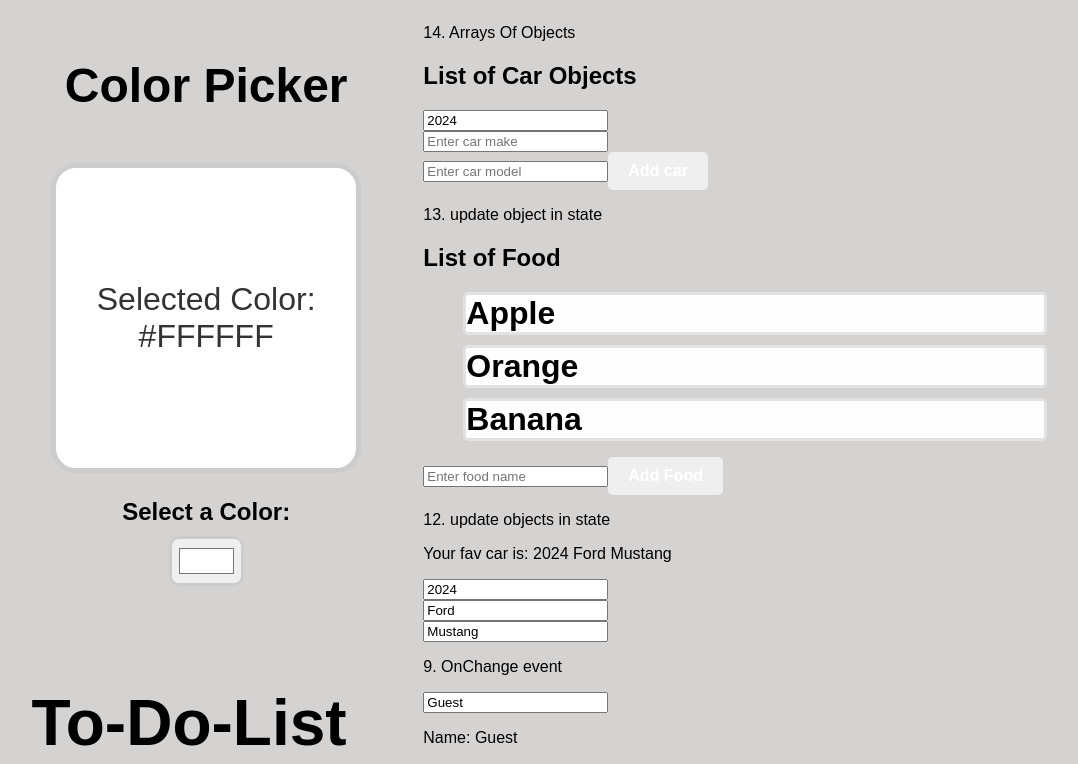
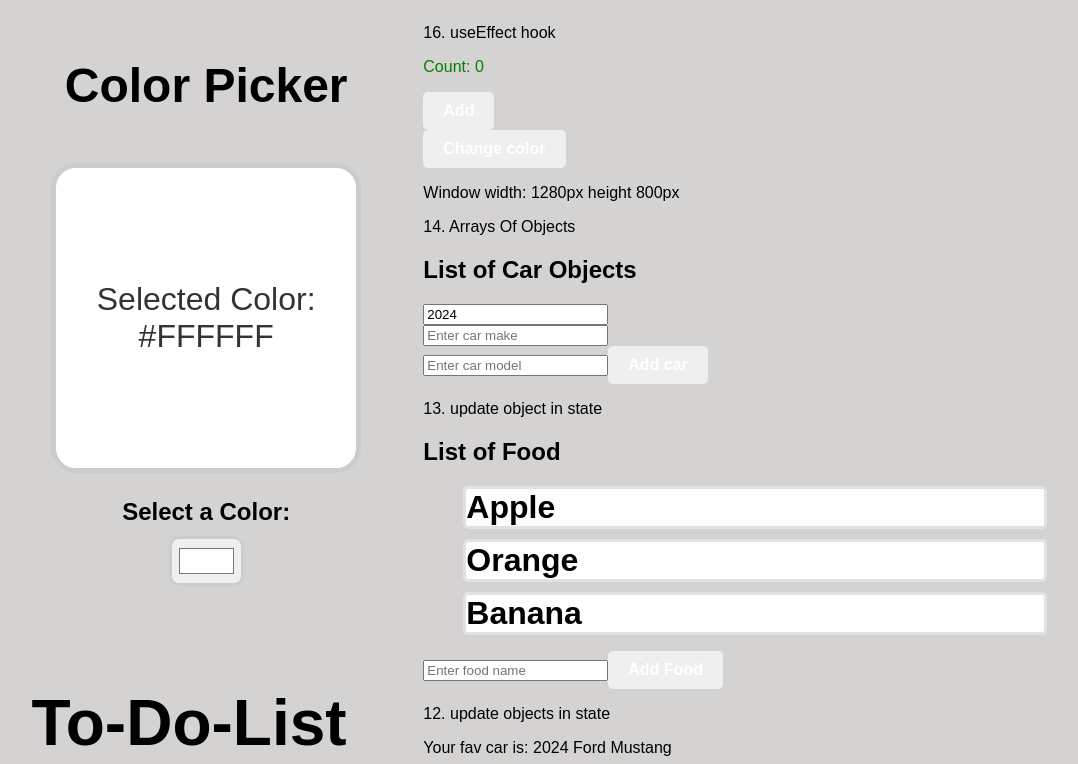
Before and after one commit to dominids/website, a React (Vite) app in the folder my-react-app/: page / in a window 1280 px wide. Shown: the top 764 px of the page, without its empty margins (19-1097 px from the left). Built offline with nearby package versions, Linux system fonts and the light colour scheme.

Commit message:
useEffectHook()

```diff
--- a/my-react-app/src/App.tsx
+++ b/my-react-app/src/App.tsx
@@ -12,6 +12,7 @@
 import UpdateArrays from "./UpdateArrays";
 import ArraysOfObjects from "./ArrayOfObjects";
 import ToDoList from "./ToDoList/ToDoList";
+import UseEffectHook from "./UseEffectHook";
 function App() {
   const fruits = [
     {id: 1,name:"apple", calories: 95},
@@ -31,6 +32,8 @@
         <ToDoList />
       </div>
       <div>
+        <p>16. useEffect hook</p>
+        <UseEffectHook></UseEffectHook>
         <p>14. Arrays Of Objects</p>
         <ArraysOfObjects></ArraysOfObjects>
         <p>13. update object in state</p>
--- /dev/null
+++ b/my-react-app/src/UseEffectHook.tsx
@@ -0,0 +1,46 @@
+import { useState,useEffect } from "react";
+
+function UseEffectHook(){
+
+    const [count, setCount] = useState(0);
+    const [color, setColor] = useState("green");
+
+    const [width, setWidth] = useState(window.innerWidth);
+    const [height, setHeight] = useState(window.innerHeight);
+    //useEffect(function, [dependencies]);
+    // 1. useEffect(() => {}) // Runs after every re-render
+    //2. useEffect(() => {},[]) // Runs only on mount
+    // 3. useEffect(() => {}, [value]) // Runs on mount + when value changes
+    useEffect(() => {
+        document.title = `Count: ${count} ${color}`;
+
+        return () =>{
+            //SOME CLEANUP CODE
+        }
+    }, [count]);
+
+    useEffect(()=>{
+        window.addEventListener("resize", handleResize);
+    }, [])
+    function addCount(){
+        setCount(c => c + 1);
+    }
+    function changeColor(){
+        setColor(c => c ==="green" ? "red" : "green");
+    }
+
+    function handleResize(){
+        setWidth(window.innerWidth);
+        setHeight(window.innerHeight);
+    }
+    return (<>
+        <p style={{color: color}}>Count: {count}</p>
+        <button onClick={addCount}>Add</button><br />
+        <button onClick={changeColor}> Change color </button>
+
+        <p>Window width: {width}px height {height}px</p>
+
+    </>)
+}
+
+export default UseEffectHook;
```
